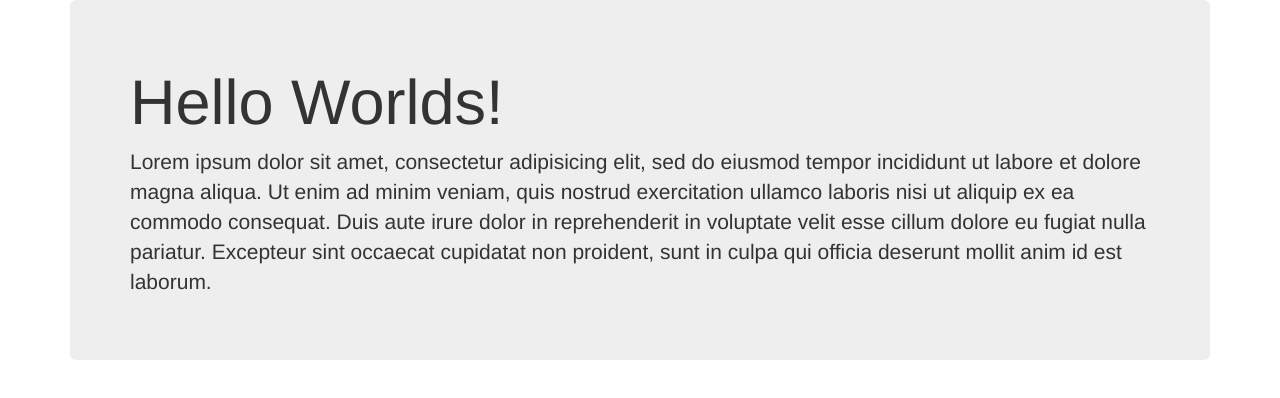
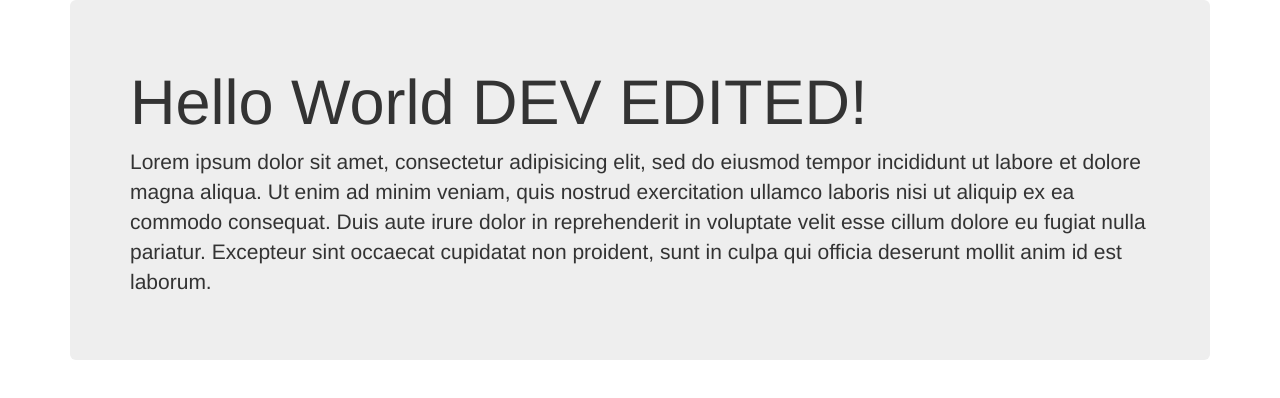
Before and after one commit to buggyzap/marcostore, a plain HTML site: page index.html in a window 1280 px wide. Drawn offline with nearby package versions, Linux system fonts and the light colour scheme.

Commit message:
edited the dev branch

```diff
--- a/index.html
+++ b/index.html
@@ -10,7 +10,7 @@
   <body>
     <div class="container">
       <div class="jumbotron">
-        <h1>Hello Worlds!</h1>
+        <h1>Hello World DEV EDITED!</h1>
         <p>Lorem ipsum dolor sit amet, consectetur adipisicing elit, sed do eiusmod tempor incididunt ut labore et dolore magna aliqua. Ut enim ad minim veniam, quis nostrud exercitation ullamco laboris nisi ut aliquip ex ea commodo consequat. Duis aute irure dolor in reprehenderit in voluptate velit esse cillum dolore eu fugiat nulla pariatur. Excepteur sint occaecat cupidatat non proident, sunt in culpa qui officia deserunt mollit anim id est laborum.</p>
       </div>
     </div>
```
